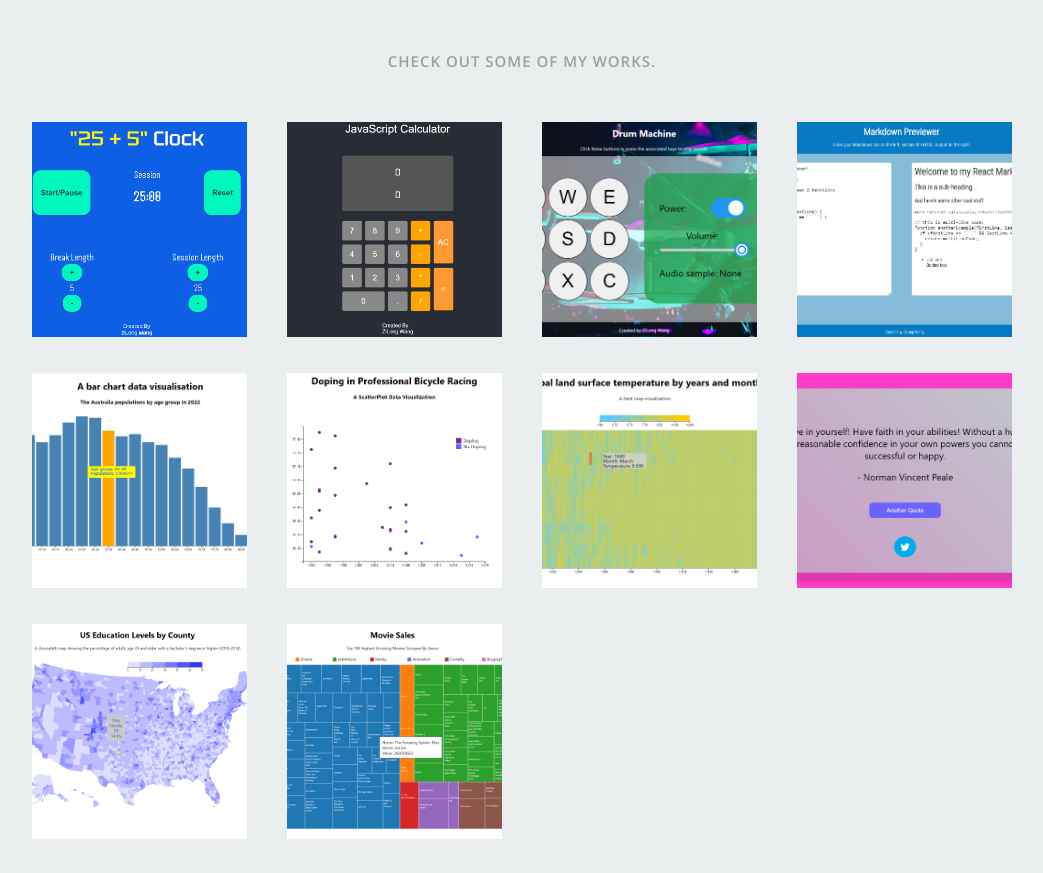
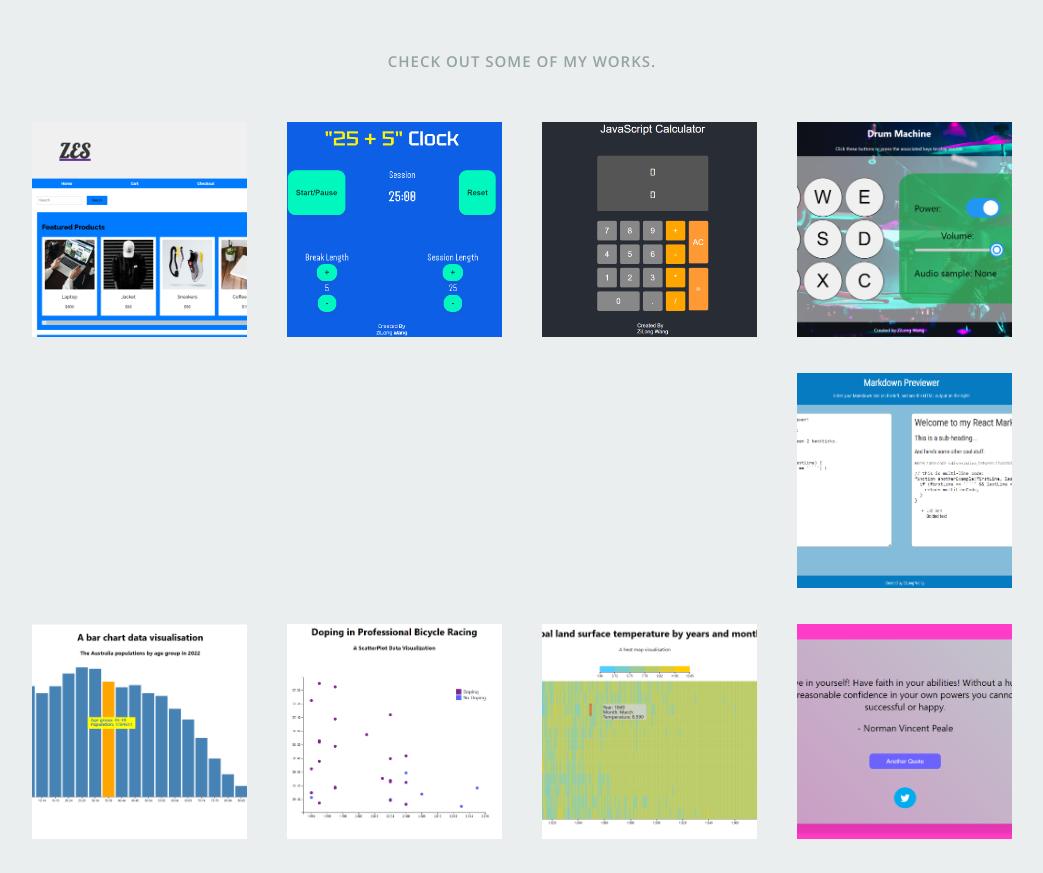
Before and after one commit to Davion-Wong/PersonalCV, a React (Create React App) app: page / in a window 1280 px wide. Shown: the part 840-1713 px from the top of the page, without its empty margins (118-1161 px from the left). Built offline with nearby package versions, Linux system fonts and the light colour scheme.

Commit message:
Adding my E-commerce mockup

```diff
--- a/src/Components/Portfolio.js
+++ b/src/Components/Portfolio.js
@@ -9,10 +9,25 @@ import heatMap from "../Images/A-Heat-Map.png"
 import quote from "../Images/A-Random-Quote-Machine.png"
 import treemap from "../Images/A-Treemap-Diagram.png"
 import choropleth from "../Images/A-Choropleth-Map.png"
+import ecommerce from "../Images/My-E-Commerce.png"
 
 class Portfolio extends Component {
   render() {
     var project1 = (
+      <div key="My-E-Commerce" className="columns portfolio-item">
+        <div className="item-wrap">
+          <a href="https://davion-wong.github.io/E-Commerce/" title="">
+            <img alt="" src={ecommerce} />
+            <div className="overlay">
+              <div className="portfolio-item-meta">
+                <h5>My E-Commerce website mockup</h5>
+              </div>
+            </div>
+          </a>
+        </div>
+      </div>
+    )
+    var project2 = (
       <div key="A-25plus5-clock" className="columns portfolio-item">
         <div className="item-wrap">
           <a href="https://davion-wong.github.io/A-25plus5-Clock/" title="">
@@ -26,7 +41,7 @@ class Portfolio extends Component {
         </div>
       </div>
     )
-    var project2 = (
+    var project3 = (
       <div key="A-JavaScrip-Calculator" className="columns portfolio-item">
         <div className="item-wrap">
           <a href="https://davion-wong.github.io/A-JavaScript-Calculator/" title="">
@@ -40,7 +55,7 @@ class Portfolio extends Component {
         </div>
       </div>
     )
-    var project3 = (
+    var project4 = (
       <div key="A-Drum-Machine" className="columns portfolio-item">
         <div className="item-wrap">
           <a href="https://davion-wong.github.io/A-Drum-Machine/" title="">
@@ -54,7 +69,7 @@ class Portfolio extends Component {
         </div>
       </div>
     )
-    var project4 = (
+    var project5 = (
       <div key="A-Markdown-Previewer" className="columns portfolio-item">
         <div className="item-wrap">
           <a href="https://davion-wong.github.io/A-Markdown-Previewer/" title="">
@@ -68,7 +83,7 @@ class Portfolio extends Component {
         </div>
       </div>
     )
-    var project5 = (
+    var project6 = (
       <div key="A-Bar-Chart" className="columns portfolio-item">
         <div className="item-wrap">
           <a href="https://davion-wong.github.io/A-Bar-Chart/" title="">
@@ -82,7 +97,7 @@ class Portfolio extends Component {
         </div>
       </div>
     )
-    var project6 = (
+    var project7 = (
       <div key="A-ScatterPlot-Graph" className="columns portfolio-item">
         <div className="item-wrap">
           <a href="https://davion-wong.github.io/A-ScatterPlot-Graph/" title="">
@@ -96,7 +111,7 @@ class Portfolio extends Component {
         </div>
       </div>
     )
-    var project7 = (
+    var project8 = (
       <div key="A-Heat-Map" className="columns portfolio-item">
         <div className="item-wrap">
           <a href="https://davion-wong.github.io/A-Heat-Map/" title="">
@@ -110,7 +125,7 @@ class Portfolio extends Component {
         </div>
       </div>
     )
-    var project8 = (
+    var project9 = (
       <div key="A-Quote-Machine" className="columns portfolio-item">
         <div className="item-wrap">
           <a href="https://davion-wong.github.io/A-Random-Quote-Machine/" title="">
@@ -124,7 +139,7 @@ class Portfolio extends Component {
         </div>
       </div>
     )
-    var project9 = (
+    var project10 = (
       <div key="A-Choropleth-Map" className="columns portfolio-item">
         <div className="item-wrap">
           <a href="https://davion-wong.github.io/A-Choropleth-Map/" title="">
@@ -138,7 +153,7 @@ class Portfolio extends Component {
         </div>
       </div>
     )
-    var project10 = (
+    var project11 = (
       <div key="A-Treemap-Diagram" className="columns portfolio-item">
         <div className="item-wrap">
           <a href="https://davion-wong.github.io/A-Treemap-Diagram/" title="">
@@ -168,6 +183,7 @@ class Portfolio extends Component {
               {project8}
               {project9}
               {project10}
+              {project11}
             </div>
           </div>
         </div>
```
Also changed, not shown: src/Images/My-E-Commerce.png (added).
